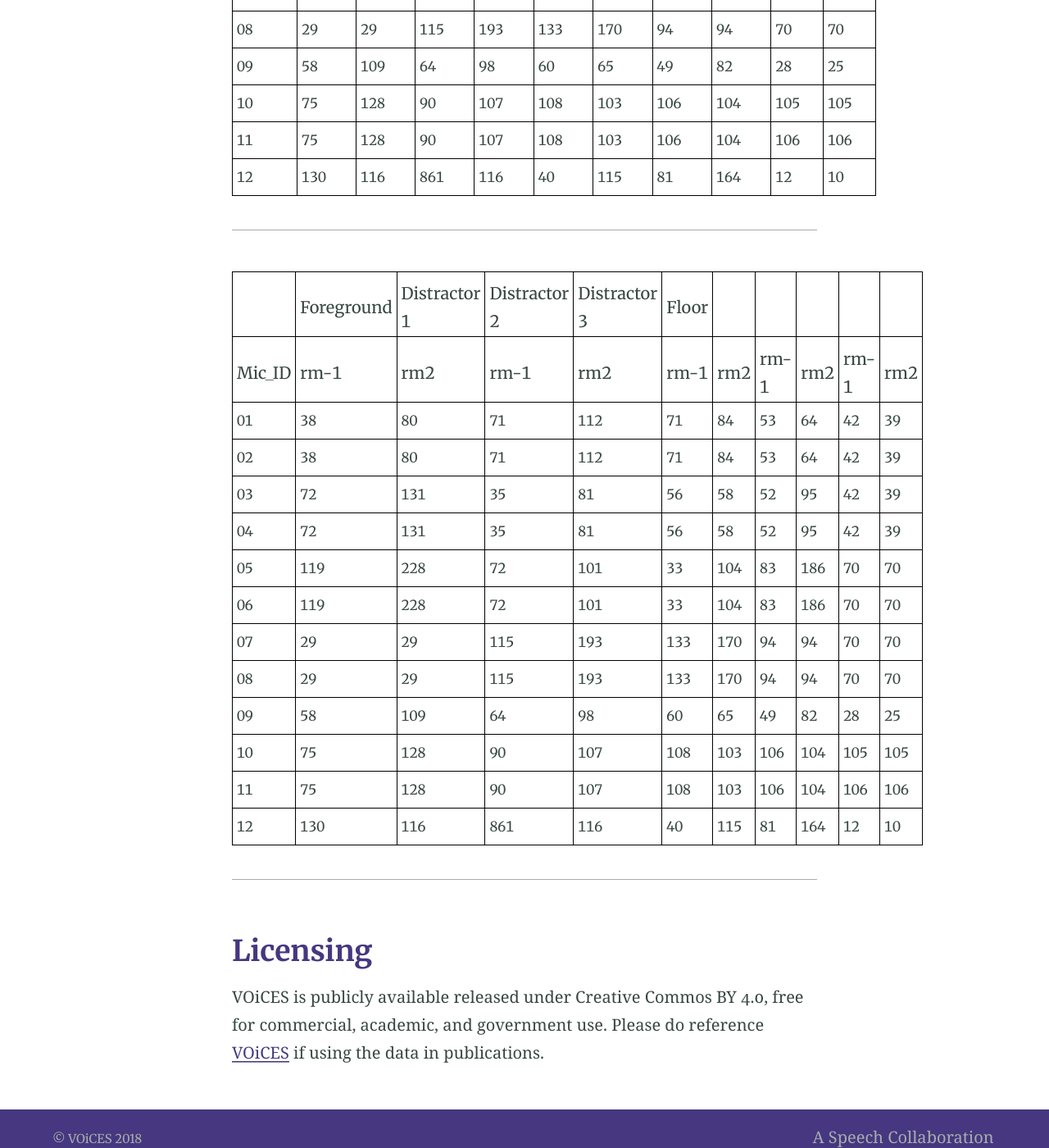
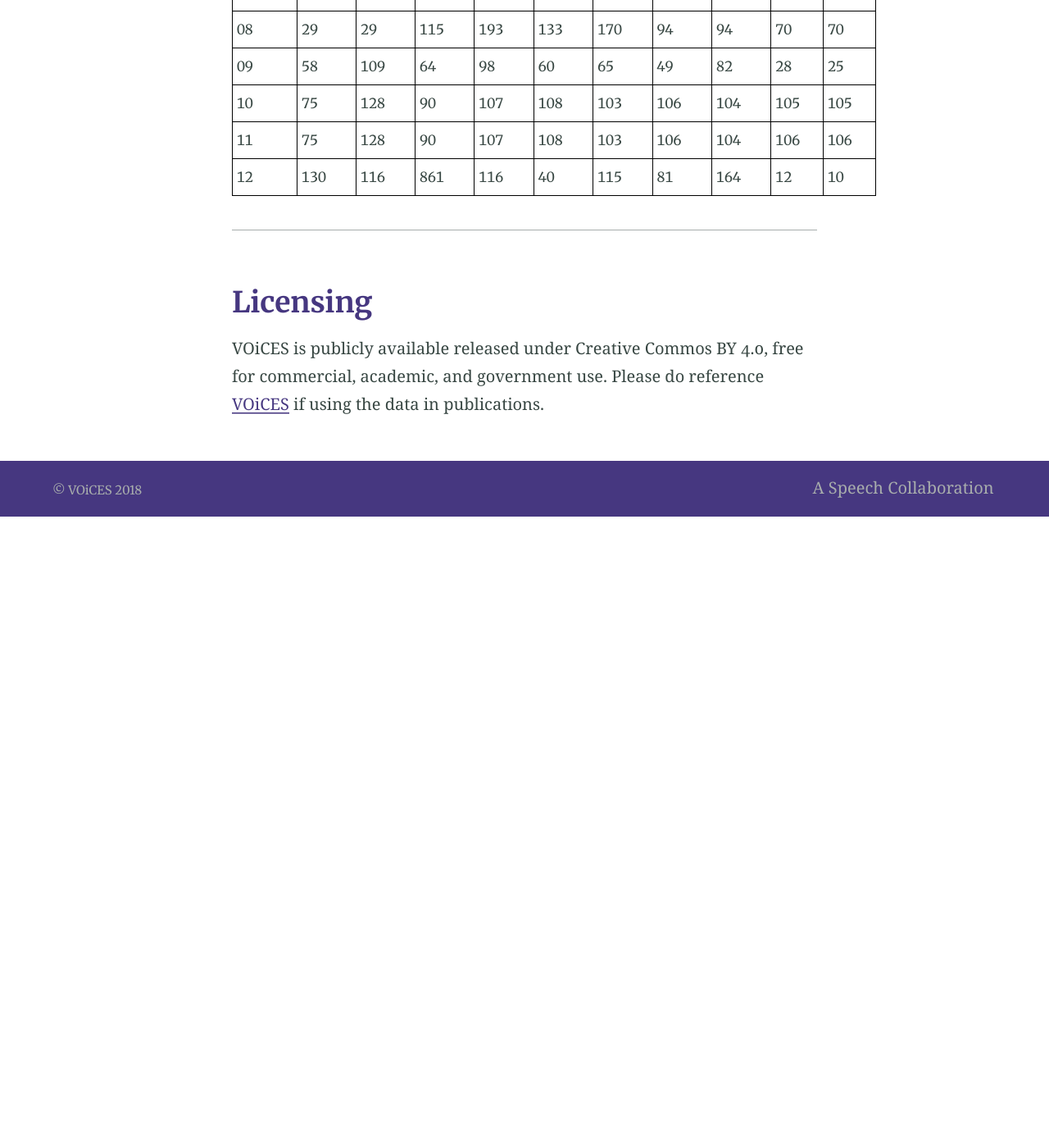
Before and after one commit to IQTLabs/voices, a Jekyll site: the page built from Lab41-SRI-VOiCES_README.md, in a window 1280 px wide and 1400 px high, scrolled down 6948 px. Shown: the whole window at 82% size. Built offline with Jekyll 4.4.1, drawn with Linux system fonts in a browser that asks for light colours; our own code applies the rules of GitHub Pages for plain Markdown files; after the commit the page ends 7578 px from its top, so only the background shows below that.

Commit message:
fixed nested tbl

```diff
--- a/Lab41-SRI-VOiCES_README.md
+++ b/Lab41-SRI-VOiCES_README.md
@@ -330,33 +330,6 @@ th, td {
 </body>
 </html>
 ---
-<style>
-table, th, td {
-    border: 1px solid black;
-}
-th, td {
-    padding: 5px;
-}
-</style>
-|        | Foreground  | Distractor 1 | Distractor 2 | Distractor 3 |     Floor
-| Mic_ID | rm-1 | rm2  | rm-1 | rm2   | rm-1 | rm2   | rm-1 | rm2   | rm-1 | rm2   |
-|--------|-------------|--------------|--------------|--------------|--------------|
-| 01     | 38   | 80   | 71   | 112   | 71   | 84    |   53 | 64    | 42   | 39    |
-| 02     | 38   | 80   | 71   | 112   | 71   | 84    |   53 | 64    | 42   | 39    |
-| 03     | 72   | 131  | 35   | 81    | 56   | 58    |   52 | 95    | 42   | 39    |
-| 04     | 72   | 131  | 35   | 81    | 56   | 58    |   52 | 95    | 42   | 39    |
-| 05     | 119  | 228  | 72   | 101   | 33   | 104   |   83 | 186   | 70   | 70    |
-| 06     | 119  | 228  | 72   | 101   | 33   | 104   |   83 | 186   | 70   | 70    |
-| 07     | 29   | 29   | 115  | 193   | 133  | 170   |   94 | 94    | 70   | 70    |
-| 08     | 29   | 29   | 115  | 193   | 133  | 170   |   94 | 94    | 70   | 70    |
-| 09     | 58   | 109  | 64   | 98    | 60   | 65    |   49 | 82    | 28   | 25    |
-| 10     | 75   | 128  | 90   | 107   | 108  | 103   |  106 | 104   | 105  | 105   |
-| 11     | 75   | 128  | 90   | 107   | 108  | 103   |  106 | 104   | 106  | 106   |
-| 12     | 130  | 116  | 861  | 116   | 40   | 115   |   81 | 164   | 12   | 10    |
-
-
----
-
 ## Licensing
 
 VOiCES is publicly available released under Creative Commos BY 4.0, free for commercial, academic, and
```
